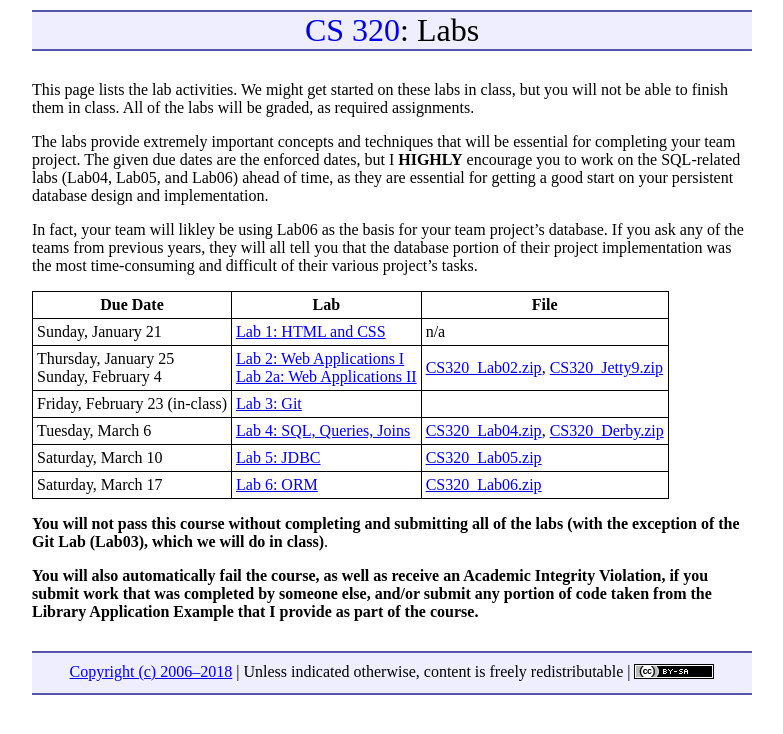
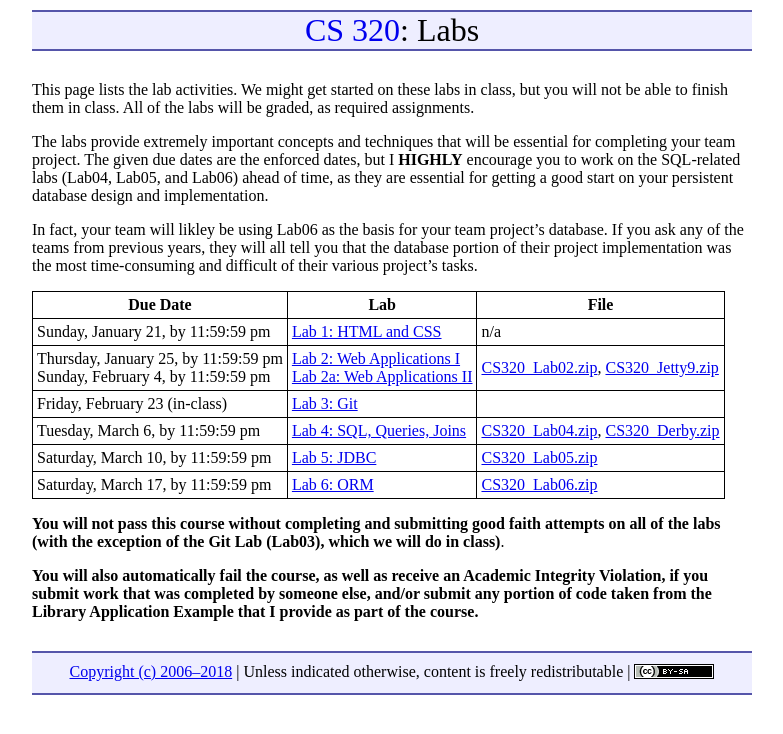
Before and after one commit to ycpcs/cs320-spring2018, a Jekyll site: the page built from labs/index.md, in a window 1280 px wide. Shown: the top 734 px of the page, without its empty margins (248-1031 px from the left). Built offline with Jekyll 4.4.1, drawn with Linux system fonts in a browser that asks for light colours.

Commit message:
updated due dates for labs

```diff
--- a/labs/index.md
+++ b/labs/index.md
@@ -11,13 +11,13 @@ In fact, your team will likley be using Lab06 as the basis for your team project
 
 Due Date | Lab | File
 ---- | --- | ----
-Sunday, January 21   | [Lab 1: HTML and CSS](lab01.html) | n/a
-Thursday, January 25<br> Sunday, February 4   | [Lab 2: Web Applications I](lab02.html)<br> [Lab 2a: Web Applications II](lab02a.html) | [CS320\_Lab02.zip](CS320_Lab02.zip), [CS320\_Jetty9.zip](CS320_Jetty9.zip)
+Sunday, January 21, by 11:59:59 pm | [Lab 1: HTML and CSS](lab01.html) | n/a
+Thursday, January 25, by 11:59:59 pm<br> Sunday, February 4, by 11:59:59 pm | [Lab 2: Web Applications I](lab02.html)<br> [Lab 2a: Web Applications II](lab02a.html) | [CS320\_Lab02.zip](CS320_Lab02.zip), [CS320\_Jetty9.zip](CS320_Jetty9.zip)
 Friday, February 23 (in-class) | [Lab 3: Git](lab03.html) |
-Tuesday, March 6     | [Lab 4: SQL, Queries, Joins](lab04.html) |  [CS320\_Lab04.zip](CS320_Lab04.zip), [CS320\_Derby.zip](CS320_Derby.zip)
-Saturday, March 10   | [Lab 5: JDBC](lab05.html) | [CS320\_Lab05.zip](CS320_Lab05.zip)
-Saturday, March 17   | [Lab 6: ORM](lab06.html) | [CS320\_Lab06.zip](CS320_Lab06.zip)
+Tuesday, March 6, by 11:59:59 pm | [Lab 4: SQL, Queries, Joins](lab04.html) |  [CS320\_Lab04.zip](CS320_Lab04.zip), [CS320\_Derby.zip](CS320_Derby.zip)
+Saturday, March 10, by 11:59:59 pm | [Lab 5: JDBC](lab05.html) | [CS320\_Lab05.zip](CS320_Lab05.zip)
+Saturday, March 17, by 11:59:59 pm | [Lab 6: ORM](lab06.html) | [CS320\_Lab06.zip](CS320_Lab06.zip)
 
-**You will not pass this course without completing and submitting all of the labs (with the exception of the Git Lab (Lab03), which we will do in class)**.
+**You will not pass this course without completing and submitting good faith attempts on all of the labs (with the exception of the Git Lab (Lab03), which we will do in class)**.
 
 **You will also automatically fail the course, as well as receive an Academic Integrity Violation, if you submit work that was completed by someone else, and/or submit any portion of code taken from the Library Application Example that I provide as part of the course.**
```
